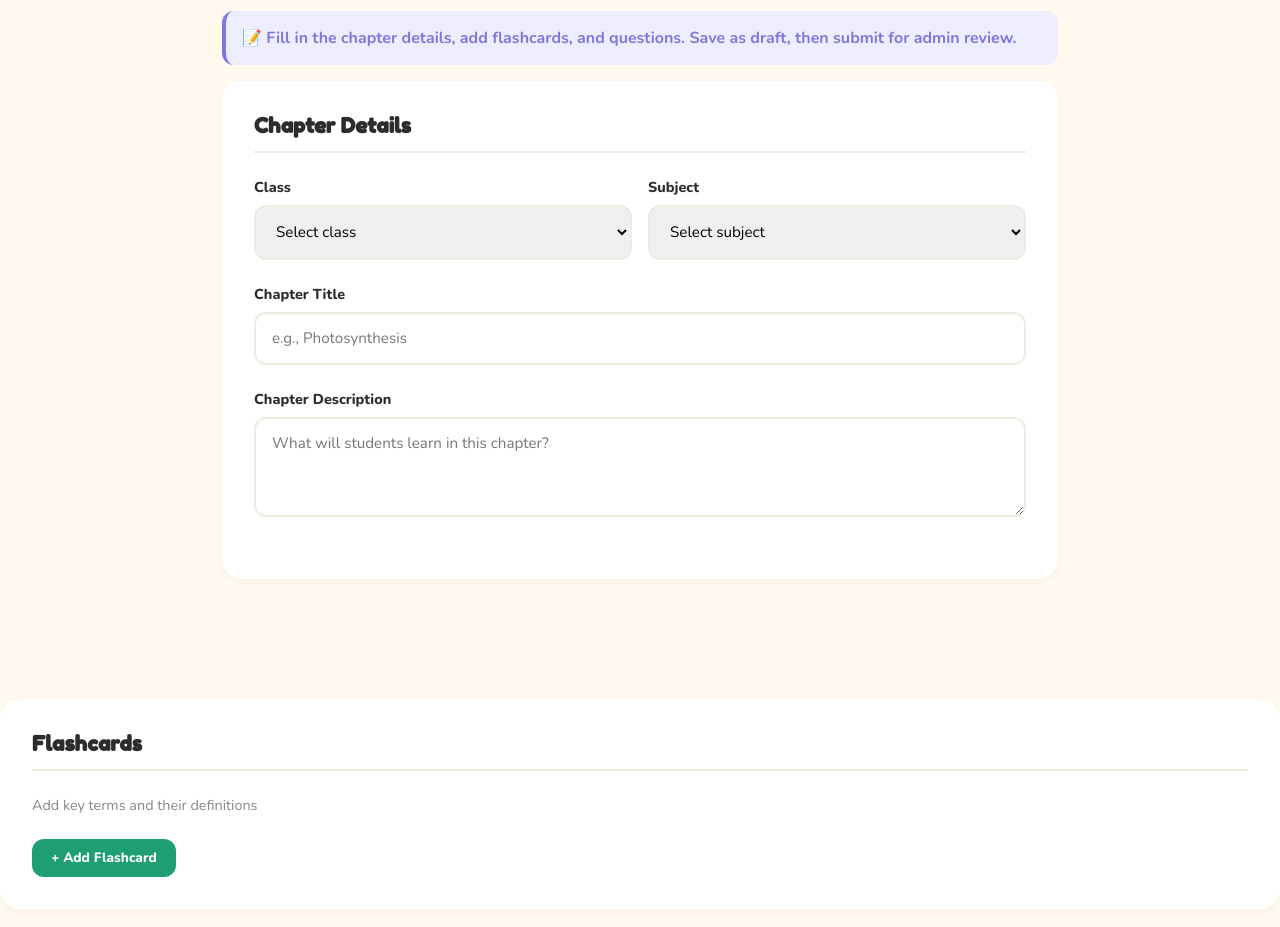
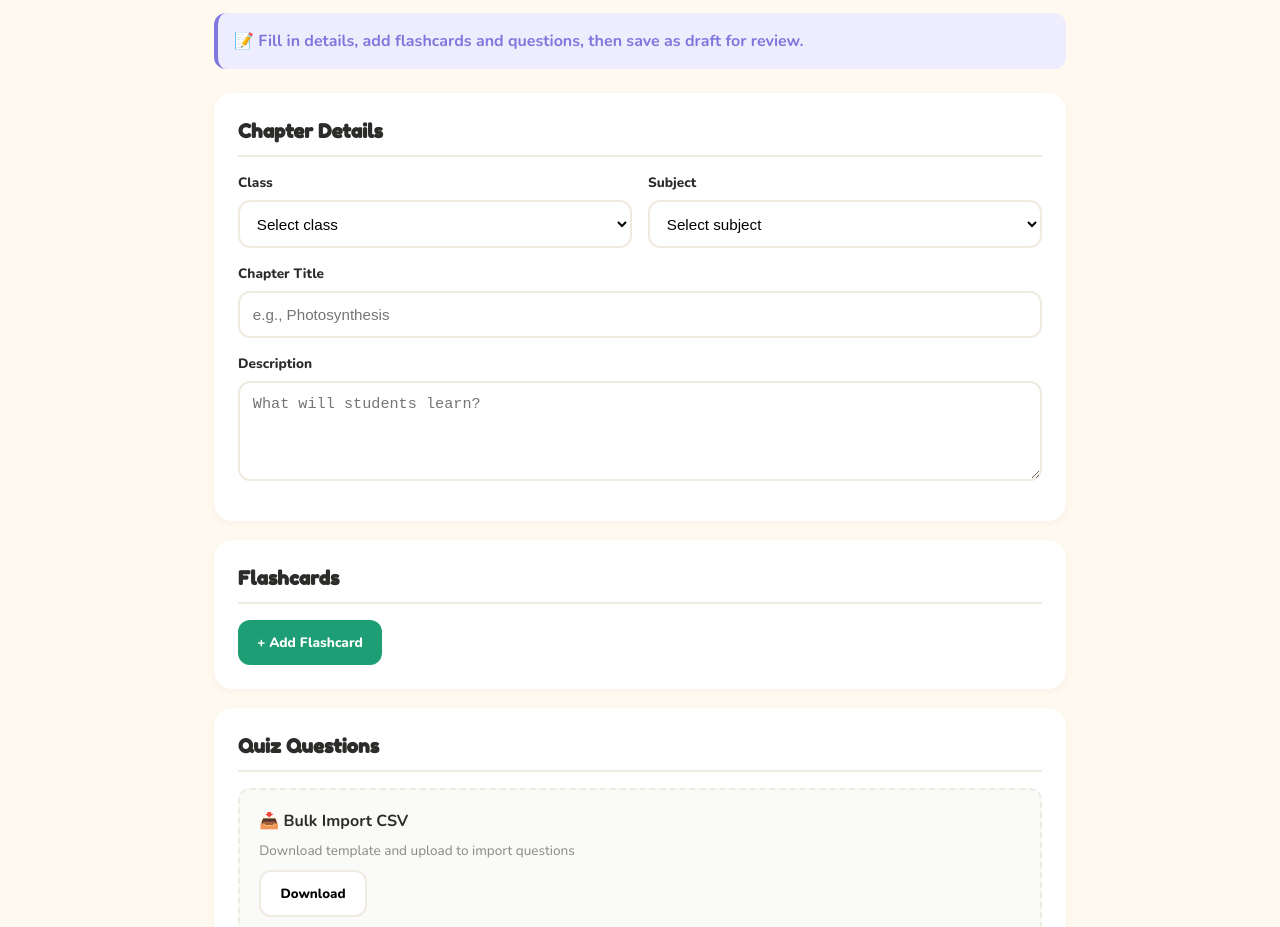
Before and after one commit to smartsparksindia/ui, a website: page cms-editor.html in a window 1280 px wide. Shown: the part 159-1086 px from the top of the page. Drawn offline with nearby package versions, Linux system fonts and the light colour scheme; sample sign-in values are in the browser's storage.

Commit message:
check now

```diff
--- a/cms-editor.html
+++ b/cms-editor.html
@@ -1,92 +1,137 @@
-<!DOCTYPE html>
 <html lang="en">
 <head>
 <meta charset="UTF-8">
 <meta name="viewport" content="width=device-width, initial-scale=1.0">
 <title>SmartSpark CMS — Content Editor</title>
 <link href="https://fonts.googleapis.com/css2?family=Fredoka+One&family=Nunito:wght@400;600;700;800&display=swap" rel="stylesheet">
+
 <style>
 :root {
-  --purple: #7F77DD; --teal: #1D9E75; --coral: #D85A30;
-  --amber: #BA7517; --bg: #FFF9F0; --card-bg: #FFFFFF;
-  --text: #2C2C2A; --text-muted: #888780;
-  --radius: 20px; --radius-sm: 12px;
+  --purple: #7F77DD;
+  --teal: #1D9E75;
+  --coral: #D85A30;
+  --amber: #BA7517;
+  --bg: #FFF9F0;
+  --card-bg: #FFFFFF;
+  --text: #2C2C2A;
+  --text-muted: #888780;
+  --border: #F0EBE0;
+  --radius: 18px;
+  --radius-sm: 12px;
 }
-* { box-sizing: border-box; margin: 0; padding: 0; }
-body { font-family: 'Nunito', sans-serif; background: var(--bg); color: var(--text); min-height: 100vh; }
 
+* {
+  box-sizing: border-box;
+  margin: 0;
+  padding: 0;
+}
+
+body {
+  font-family: 'Nunito', sans-serif;
+  background: var(--bg);
+  color: var(--text);
+  line-height: 1.5;
+}
+
+/* NAV */
 nav {
-  background: white; padding: 1.2rem 3rem;
-  display: flex; align-items: center; justify-content: space-between;
-  border-bottom: 2px solid #F0EBE0;
+  background: white;
+  padding: 1rem 2rem;
+  display: flex;
+  align-items: center;
+  justify-content: space-between;
+  border-bottom: 2px solid var(--border);
+  position: sticky;
+  top: 0;
+  z-index: 10;
 }
-.logo { font-family: 'Fredoka One', cursive; font-size: 1.4rem; color: var(--purple); text-decoration: none; }
+
+.logo {
+  font-family: 'Fredoka One', cursive;
+  font-size: 1.4rem;
+  color: var(--purple);
+  text-decoration: none;
+}
+
 .logo span { color: var(--coral); }
 
+/* LAYOUT */
 .editor-wrap {
-  max-width: 900px; margin: 2rem auto; padding: 0 2rem 4rem;
+  max-width: 900px;
+  margin: 2rem auto;
+  padding: 0 1.5rem 4rem;
 }
 
 .editor-title {
   font-family: 'Fredoka One', cursive;
   font-size: 2rem;
-  margin-bottom: 2rem;
-  color: var(--text);
+  margin-bottom: 1.5rem;
 }
 
+/* ALERT */
+.alert {
+  padding: 1rem;
+  border-radius: var(--radius-sm);
+  margin-bottom: 1.5rem;
+  font-weight: 700;
+}
+
+.alert-info {
+  background: #EEEDFE;
+  border-left: 4px solid var(--purple);
+  color: var(--purple);
+}
+
+.alert-success {
+  background: #E1F5EE;
+  border-left: 4px solid var(--teal);
+  color: #085041;
+}
+
+/* SECTIONS */
 .form-section {
   background: white;
   border-radius: var(--radius);
-  padding: 2rem;
-  margin-bottom: 1.5rem;
-  box-shadow: 0 2px 8px rgba(0,0,0,0.04);
+  padding: 1.5rem;
+  margin-bottom: 1.2rem;
+  box-shadow: 0 2px 10px rgba(0,0,0,0.04);
 }
 
 .section-title {
   font-family: 'Fredoka One', cursive;
-  font-size: 1.3rem;
-  margin-bottom: 1.5rem;
-  color: var(--text);
-  border-bottom: 2px solid #F0EBE0;
-  padding-bottom: 0.8rem;
+  font-size: 1.2rem;
+  margin-bottom: 1rem;
+  padding-bottom: 0.6rem;
+  border-bottom: 2px solid var(--border);
 }
 
-.form-group {
-  margin-bottom: 1.5rem;
-}
+/* FORM */
+.form-group { margin-bottom: 1rem; }
 
 label {
   display: block;
   font-weight: 800;
-  margin-bottom: 0.5rem;
-  font-size: 0.9rem;
-  color: var(--text);
+  margin-bottom: 0.4rem;
+  font-size: 0.85rem;
 }
 
-input[type="text"],
-input[type="number"],
-textarea,
-select {
+input, textarea, select {
   width: 100%;
-  padding: 0.9rem 1rem;
-  border: 2px solid #F0EBE0;
+  padding: 0.8rem;
+  border: 2px solid var(--border);
   border-radius: var(--radius-sm);
-  font-family: 'Nunito', sans-serif;
   font-size: 0.95rem;
-  transition: border-color 0.2s;
-}
-
-input:focus,
-textarea:focus,
-select:focus {
-  outline: none;
-  border-color: var(--purple);
   background: white;
 }
 
+input:focus, textarea:focus, select:focus {
+  outline: none;
+  border-color: var(--purple);
+}
+
 textarea {
+  min-height: 100px;
   resize: vertical;
-  min-height: 100px;
 }
 
 .form-row {
@@ -95,15 +140,15 @@ textarea {
   gap: 1rem;
 }
 
+/* BUTTONS */
 .btn {
-  padding: 0.9rem 1.8rem;
+  padding: 0.8rem 1.2rem;
+  border-radius: var(--radius-sm);
   border: none;
-  border-radius: var(--radius-sm);
-  font-family: 'Nunito', sans-serif;
-  font-size: 0.95rem;
   font-weight: 800;
   cursor: pointer;
-  transition: transform 0.15s;
+  transition: 0.15s;
+  font-family: 'Nunito', sans-serif;
 }
 
 .btn-primary {
@@ -112,48 +157,30 @@ textarea {
   box-shadow: 0 4px 0 #3C3489;
 }
 
-.btn-primary:hover {
-  transform: translateY(-2px);
-}
+.btn-primary:hover { transform: translateY(-2px); }
 
 .btn-secondary {
   background: white;
-  border: 2px solid #F0EBE0;
-  color: var(--text);
-}
-
-.btn-secondary:hover {
-  background: #FAFAF8;
+  border: 2px solid var(--border);
 }
 
 .btn-add {
   background: var(--teal);
   color: white;
-  padding: 0.6rem 1.2rem;
   font-size: 0.85rem;
-}
-
-.btn-add:hover {
-  transform: translateY(-1px);
 }
 
 .btn-remove {
   background: #FAECE7;
   color: var(--coral);
-  padding: 0.5rem 1rem;
   font-size: 0.8rem;
-  margin-left: 0.5rem;
 }
 
-.btn-remove:hover {
-  background: var(--coral);
-  color: white;
-}
-
+/* LISTS */
 .items-list {
   display: flex;
   flex-direction: column;
-  gap: 1rem;
+  gap: 0.8rem;
   margin-top: 1rem;
 }
 
@@ -162,50 +189,55 @@ textarea {
   border-radius: var(--radius-sm);
   padding: 1rem;
   display: flex;
+  gap: 1rem;
   justify-content: space-between;
-  align-items: start;
+  align-items: flex-start;
   border-left: 4px solid var(--purple);
 }
 
 .item-content { flex: 1; }
-.item-label { font-size: 0.8rem; color: var(--text-muted); font-weight: 700; text-transform: uppercase; }
-.item-text { font-weight: 700; margin-top: 0.3rem; }
 
+.item-label {
+  font-size: 0.75rem;
+  text-transform: uppercase;
+  color: var(--text-muted);
+  font-weight: 700;
+}
+
+.item-card input,
+.item-card textarea {
+  margin-top: 0.4rem;
+  width: 100%;
+}
+
+/* ACTIONS */
 .form-actions {
   display: flex;
   gap: 1rem;
-  margin-top: 2rem;
+  margin-top: 1.5rem;
   flex-wrap: wrap;
 }
 
-.alert {
-  padding: 1rem;
+/* CSV BOX */
+.csv-box {
+  background: #FAFAF8;
+  border: 2px dashed var(--border);
   border-radius: var(--radius-sm);
-  margin-bottom: 1rem;
+  padding: 1.2rem;
+  margin-bottom: 1.5rem;
 }
 
-.alert-success {
-  background: #E1F5EE;
-  border-left: 4px solid var(--teal);
-  color: #085041;
-  font-weight: 700;
-}
-
-.alert-info {
-  background: #EEEDFE;
-  border-left: 4px solid var(--purple);
-  color: var(--purple);
-  font-weight: 700;
-}
-
-@media(max-width:600px) {
-  nav { padding: 1rem 1.2rem; }
-  .editor-wrap { padding: 0 1rem 4rem; }
+/* MOBILE */
+@media (max-width: 600px) {
+  nav { padding: 1rem; }
+  .editor-wrap { padding: 0 1rem 3rem; }
   .form-row { grid-template-columns: 1fr; }
+  .item-card { flex-direction: column; }
   .form-actions { flex-direction: column; }
 }
 </style>
 </head>
+
 <body>
 
 <nav>
@@ -214,102 +246,89 @@ textarea {
 </nav>
 
 <div class="editor-wrap">
+
   <h1 class="editor-title">✏️ Create Chapter</h1>
 
   <div class="alert alert-info">
-    📝 Fill in the chapter details, add flashcards, and questions. Save as draft, then submit for admin review.
+    📝 Fill in details, add flashcards and questions, then save as draft for review.
   </div>
 
   <form id="editor-form">
 
-    <!-- CHAPTER BASICS -->
+    <!-- CHAPTER DETAILS -->
     <div class="form-section">
       <h2 class="section-title">Chapter Details</h2>
 
       <div class="form-row">
         <div class="form-group">
-          <label for="class">Class</label>
+          <label>Class</label>
           <select id="class" required>
             <option value="">Select class</option>
             <option value="6">Class 6</option>
             <option value="7">Class 7</option>
             <option value="8">Class 8</option>
-            <option value="9">Class 6</option>
-            <option value="10">Class 7</option>
+            <option value="9">Class 9</option>
+            <option value="10">Class 10</option>
           </select>
         </div>
+
         <div class="form-group">
-          <label for="subject">Subject</label>
+          <label>Subject</label>
           <select id="subject" required>
             <option value="">Select subject</option>
-            <option value="Science">Science</option>
-            <option value="Maths">Maths</option>
-            <option value="English">English</option>
-            <option value="Social Science">Social Science</option>
-            <option value="Exam Questions">Exam Questions</option>
+            <option>Science</option>
+            <option>Maths</option>
+            <option>English</option>
+            <option>Social Science</option>
+            <option>Exam Questions</option>
           </select>
         </div>
       </div>
 
       <div class="form-group">
-        <label for="title">Chapter Title</label>
-        <input type="text" id="title" placeholder="e.g., Photosynthesis" required>
+        <label>Chapter Title</label>
+        <input id="title" type="text" placeholder="e.g., Photosynthesis" required>
       </div>
 
       <div class="form-group">
-        <label for="description">Chapter Description</label>
-        <textarea id="description" placeholder="What will students learn in this chapter?" required></textarea>
-      </div>
-        </div>
+        <label>Description</label>
+        <textarea id="description" placeholder="What will students learn?" required></textarea>
       </div>
     </div>
 
     <!-- FLASHCARDS -->
     <div class="form-section">
       <h2 class="section-title">Flashcards</h2>
-      <p style="color:var(--text-muted);font-size:0.9rem;margin-bottom:1.5rem;">Add key terms and their definitions</p>
-
       <div class="items-list" id="flashcards-list"></div>
-
       <button type="button" class="btn btn-add" onclick="addFlashcard()">+ Add Flashcard</button>
     </div>
 
-    <!-- QUIZ QUESTIONS -->
+    <!-- QUESTIONS -->
     <div class="form-section">
       <h2 class="section-title">Quiz Questions</h2>
-      <p style="color:var(--text-muted);font-size:0.9rem;margin-bottom:1.5rem;">Add MCQ questions to test understanding</p>
 
-      <!-- CSV IMPORT SECTION -->
-      <div style="background:#FAFAF8;border:2px dashed #F0EBE0;border-radius:12px;padding:1.5rem;margin-bottom:2rem;">
-        <h3 style="font-size:0.95rem;font-weight:800;margin-bottom:0.8rem;color:var(--text);">📥 Bulk Import from CSV</h3>
-        <p style="color:var(--text-muted);font-size:0.85rem;margin-bottom:1rem;">
-          Download template, fill in Excel, upload to import all questions at once!
+      <div class="csv-box">
+        <strong>📥 Bulk Import CSV</strong>
+        <p style="font-size:0.85rem;color:var(--text-muted);margin:0.5rem 0;">
+          Download template and upload to import questions
         </p>
-
-        <div style="display:flex;gap:1rem;flex-wrap:wrap;margin-bottom:1rem;">
-          <button type="button" class="btn btn-secondary" onclick="downloadCSVTemplate()" style="background:white;border:2px solid #F0EBE0;">📥 Download Template</button>
-          <label style="flex:1;cursor:pointer;">
-            <input type="file" id="csv-file" accept=".csv" style="display:none;" onchange="importCSV(event)">
-            <span class="btn btn-add" style="display:inline-block;">📤 Upload CSV</span>
-          </label>
-        </div>
-
-        <div id="csv-status" style="font-size:0.85rem;color:var(--text-muted);"></div>
+        <button type="button" class="btn btn-secondary" onclick="downloadCSVTemplate()">Download</button>
+        <input type="file" id="csv-file" accept=".csv" onchange="importCSV(event)" style="margin-top:0.8rem;">
+        <div id="csv-status" style="margin-top:0.5rem;font-size:0.85rem;"></div>
       </div>
 
       <div class="items-list" id="questions-list"></div>
-
-      <button type="button" class="btn btn-add" onclick="addQuestion()">+ Add Question Manually</button>
+      <button type="button" class="btn btn-add" onclick="addQuestion()">+ Add Question</button>
     </div>
 
-    <!-- ACTIONS -->
     <div class="form-actions">
-      <button type="submit" class="btn btn-primary">💾 Save as Draft</button>
-      <button type="button" class="btn btn-secondary" onclick="window.history.back()">Cancel</button>
+      <button class="btn btn-primary" type="submit">💾 Save Draft</button>
+      <button class="btn btn-secondary" type="button" onclick="window.history.back()">Cancel</button>
     </div>
+
   </form>
 
-  <div id="success-alert" class="alert alert-success" style="display:none;margin-top:2rem;">
+  <div id="success-alert" class="alert alert-success" style="display:none;">
     ✅ Chapter saved as draft!
     <br><br>
     <strong>Next Steps:</strong>
```
Also changed, not shown: cms-dashboard.html (+2 -2 lines).
